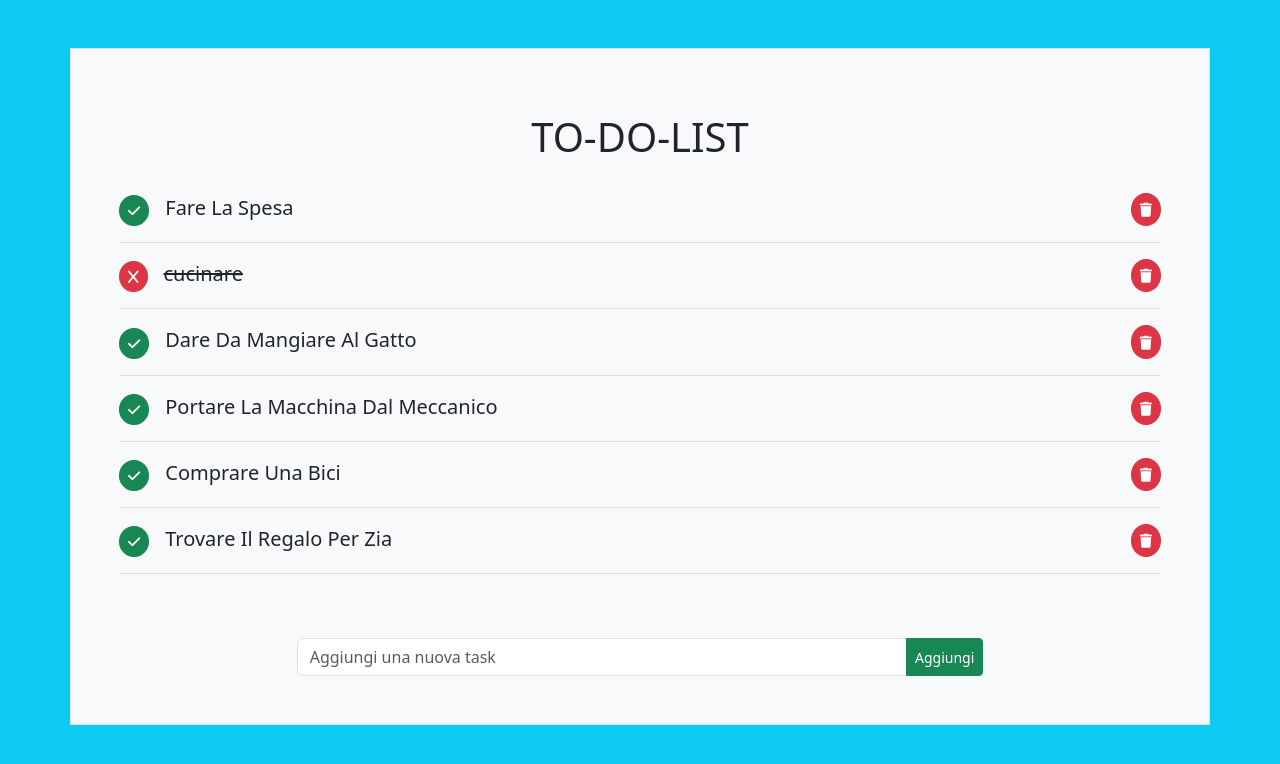
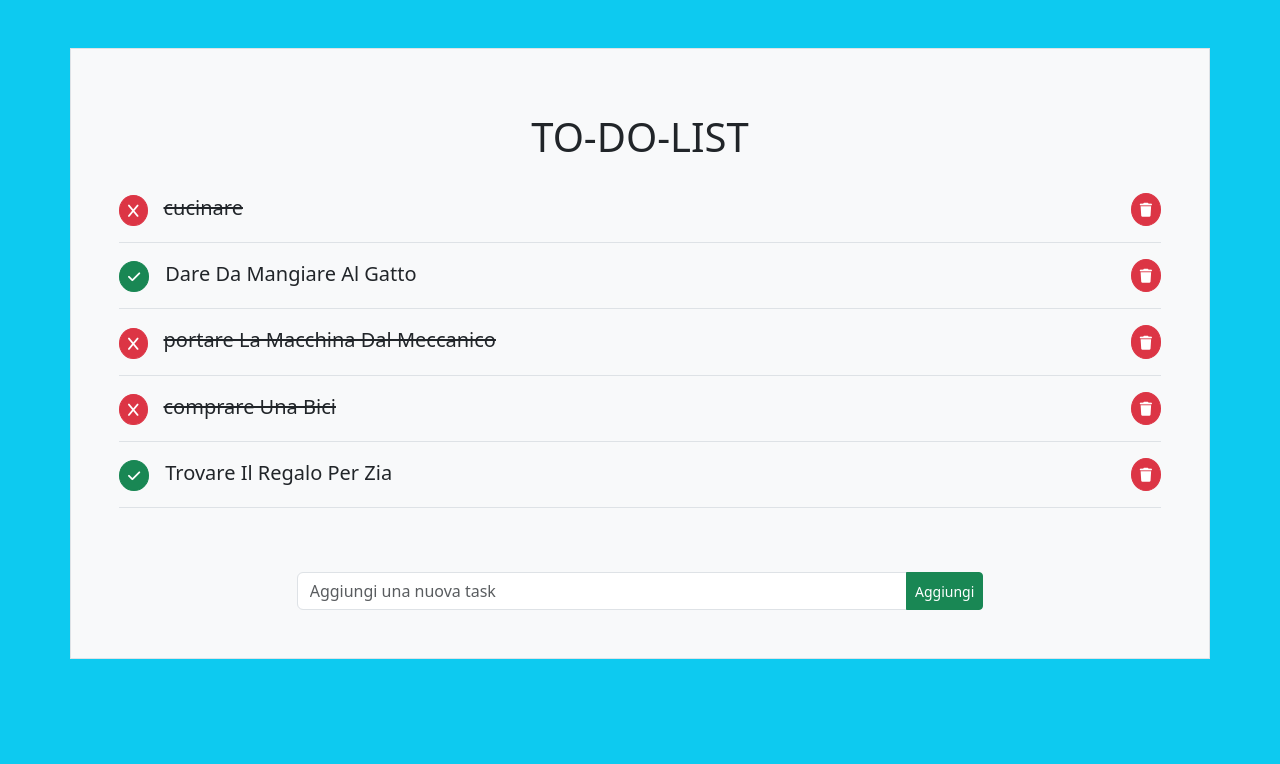
Before and after one commit to stappost/php-todo-list-json, a PHP site: page / in a window 1280 px wide. Shown: the top 764 px of the page. Run offline with PHP 8.4, Linux system fonts and the light colour scheme; some libraries are stand-ins or nearby versions.

Commit message:
fix check in json

```diff
--- a/index.php
+++ b/index.php
@@ -22,8 +22,8 @@
                         <li v-for='todo, index in toDoList' :key='index' class='py-3 text-capitalize border-bottom d-flex justify-content-between'>
                             <div>
                                 <!-- BUTTON CHECK  -->
-                                <button @click='todo.done = !todo.done' class="btn btn-sm rounded-circle me-3" :class="todo.done ? 'btn-danger' : 'btn-success'"><i :class="todo.done ? 'fas fa-x' : 'fas fa-check' "></i></button>
-                                <div @click='todo.done = !todo.done' class='d-inline fs-5' :class="todo.done ? 'text-decoration-line-through' : '' "> {{ todo.name }} </div>
+                                <button @click='done(index)' class="btn btn-sm rounded-circle me-3" :class="todo.done ? 'btn-danger' : 'btn-success'"><i :class="todo.done ? 'fas fa-x' : 'fas fa-check' "></i></button>
+                                <div @click='done = !todo.done' class='d-inline fs-5' :class="todo.done ? 'text-decoration-line-through' : '' "> {{ todo.name }} </div>
                             </div>
                             <!-- BUTTON REMOVE  -->
                             <button @click='leaveItem(index)' class="btn btn-sm rounded-circle ms-3 btn-danger"><i class="fas fa-trash"></i></button>
--- a/js/script.js
+++ b/js/script.js
@@ -40,6 +40,17 @@ createApp({
             }).then((response) => {
                 this.toDoList = response.data
             })
+        },
+        // FUNCTION CHECK
+        done(index) {
+            const data = {
+                done_index: index
+            }
+            axios.post(this.apiUrl, data, {
+                headers: { 'content-type': 'multipart/form-data' }
+            }).then((response) => {
+                this.toDoList = response.data
+            })
         }
     }
 }).mount('#app')
--- a/server.php
+++ b/server.php
@@ -19,6 +19,12 @@
         array_splice($list, $index, 1);
         file_put_contents('todoList.json', json_encode($list));
     }
+    if(isset($_POST['done_index'])){
+        $check = $_POST['done_index'];
+        $list[$check]['done'] = !$list[$check]['done'];
+        // $list["check"] = !$list["check"];
+        file_put_contents('todoList.json', json_encode($list));
+    }
 
     header('content-type: application/json');
     echo json_encode($list)
--- a/toDoList.json
+++ b/toDoList.json
@@ -1 +1 @@
-[{"name":"fare la spesa","done":false},{"name":"cucinare","done":true},{"name":"dare da mangiare al gatto","done":false},{"name":"portare la macchina dal meccanico","done":false},{"name":"comprare una bici","done":false},{"name":"trovare il regalo per zia","done":false}]
+[{"name":"cucinare","done":true},{"name":"dare da mangiare al gatto","done":false},{"name":"portare la macchina dal meccanico","done":true},{"name":"comprare una bici","done":true},{"name":"trovare il regalo per zia","done":false}]
```
